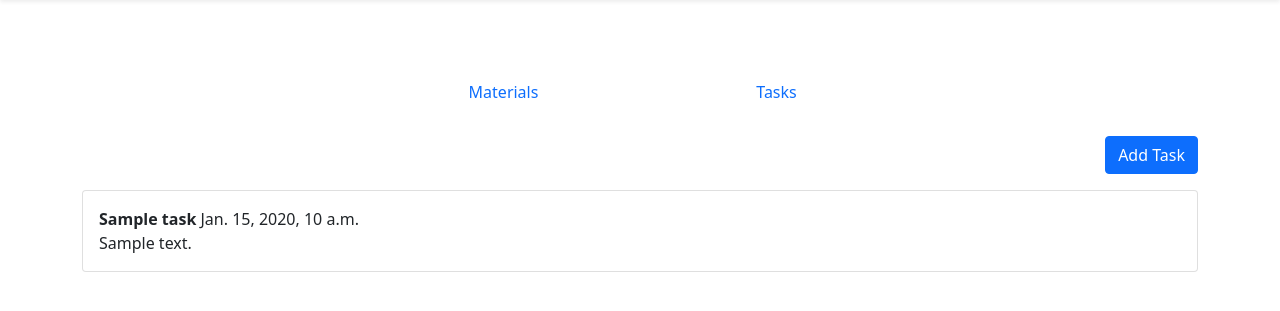
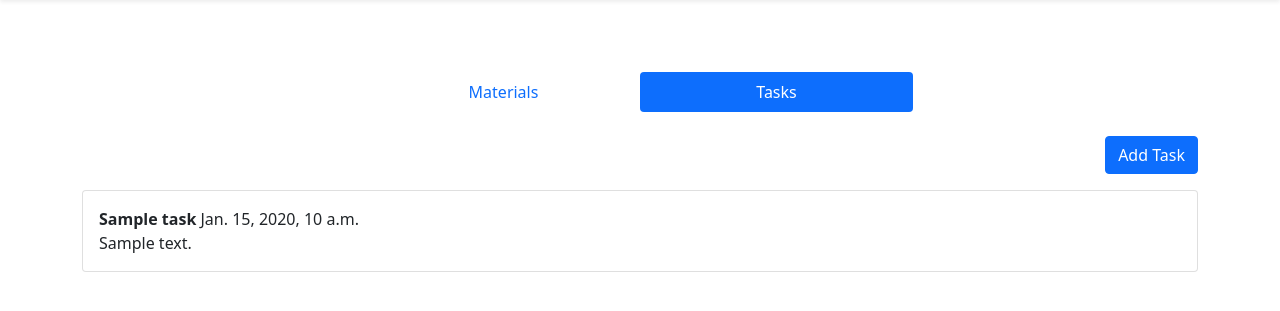
Before and after one commit to purwasadr/capstone, a Django app: page /1/tasks in a window 1280 px wide. Shown: the part 56-367 px from the top of the page. Run offline with Django 4.2, Linux system fonts and the light colour scheme; tables that the repository leaves empty hold one stand-in row (values such as "Sample post"); parts of the project's set-up code (start-up, migrations or seed data) failed here and were passed over.

Commit message:
Change to use page variable in if condition

```diff
--- a/classroom/templates/classroom/nav-room.html
+++ b/classroom/templates/classroom/nav-room.html
@@ -2,10 +2,10 @@
     <div class="col-md-6">
         <ul class="nav nav-pills nav-justified mt-5 mb-4">
             <li class="nav-item">
-                <a class="nav-link {% if request.path == '/materials/1' %}active{% endif %} " aria-current="page" href="{% url 'materials' room_id %}">Materials</a>
+                <a class="nav-link {% if page == 'materials' %}active{% endif %} " aria-current="page" href="{% url 'materials' room_id %}">Materials</a>
             </li>
             <li class="nav-item">
-                <a class="nav-link" href="{% url 'tasks' room_id %}">Tasks</a>
+                <a class="nav-link {% if page == 'tasks' %}active{% endif %}" href="{% url 'tasks' room_id %}">Tasks</a>
             </li>
         </ul>
     </div>
```
